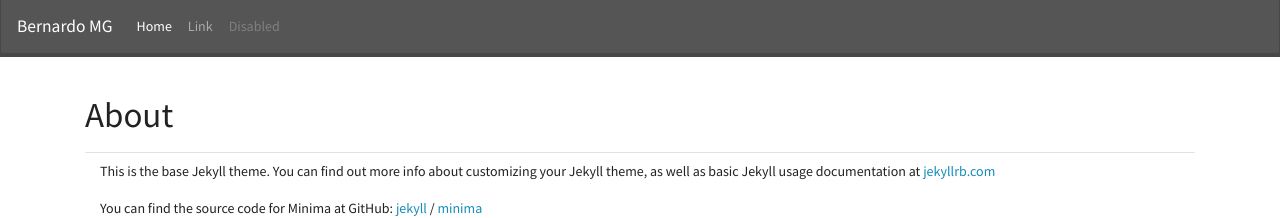
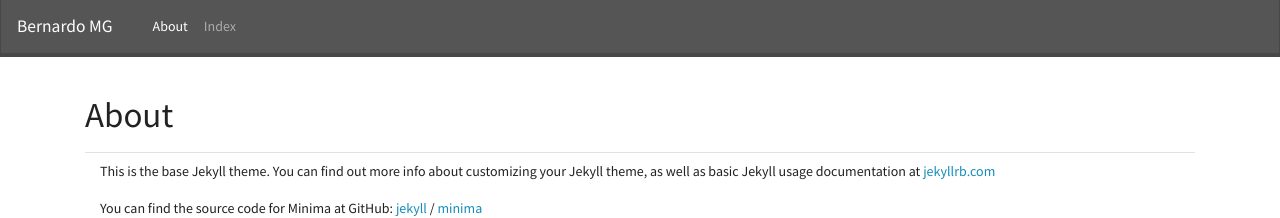
Before and after one commit to Bernardo-MG/front-site, a Jekyll site: the page built from about.md, in a window 1280 px wide. Shown: the top 218 px of the page. Built offline with Jekyll 4.4.1, drawn with Linux system fonts in a browser that asks for light colours; nearby versions of some CDN libraries.

Commit message:
Added page links to the header

```diff
--- a/_includes/header.html
+++ b/_includes/header.html
@@ -9,13 +9,22 @@
       </button>
       <div class="collapse navbar-collapse" id="navbarCollapse">
          <ul class="navbar-nav mr-auto">
-            <li class="nav-item active"><a class="nav-link"
-               href="#">Home <span class="sr-only">(current)</span></a>
-            </li>
-            <li class="nav-item"><a class="nav-link" href="#">Link</a>
-            </li>
-            <li class="nav-item"><a class="nav-link disabled"
-               href="#">Disabled</a></li>
+            {% assign current = page.url | downcase | split: '/' %}
+            {%- for node in site.pages -%}
+               {% assign nodeName = node.name | downcase | split: '.' %}
+               {% if current[1] == nodeName[0] %}
+                  {% assign activeClass = 'active' %}
+               {% else %}
+                  {% assign activeClass = '' %}
+               {% endif %}
+               <li class="nav-item {{ activeClass }}">
+                  <a class="nav-link" href="{{ node.url | relative_url }}">{{ node.title | escape }}
+                     {% if current[1] == nodeName[0] %}
+                     <span class="sr-only">(current)</span>
+                     {% endif %}
+                  </a>
+               </li>
+            {%- endfor -%}
          </ul>
       </div>
    </nav>
```
